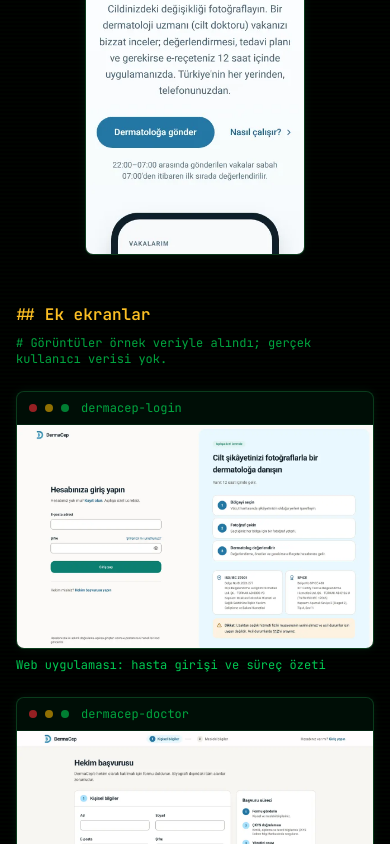
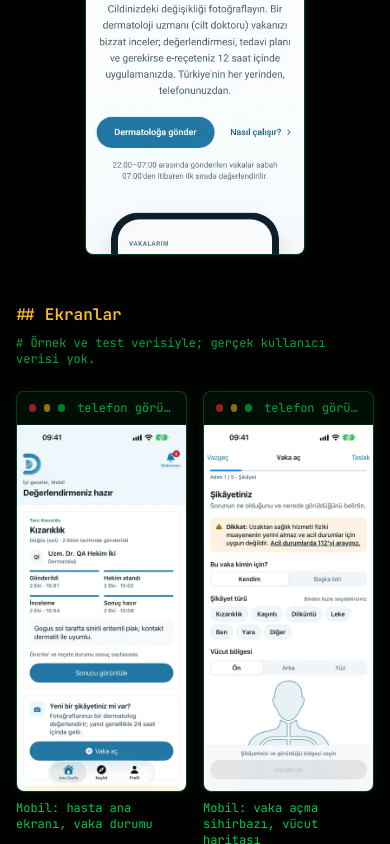
Before and after one commit to aburakt/aburakt.com, an Astro site in the folder apps/web/: page /portfolio/dermacep in a window 390 px wide. Shown: the part 1156-2000 px from the top of the page. Built offline with nearby package versions, Linux system fonts and the light colour scheme; Astro itself is replaced by a stand-in of ours.

Commit message:
feat(web): DermaCep mobile and web app screens, Screens heading, current product facts
Mobile screens are the App Store screenshots from the mobile repo (test account).
Web screens come from the app build with sample data. Video calls and free
messaging were removed from the product, so the text no longer lists them.

Co-Authored-By: Claude Opus 5.5 <noreply@anthropic.com>
Claude-Session: https://claude.ai/code/session_01L6JVrAG7mRKwzbHZPm4Fuo

```diff
--- a/apps/web/src/components/astro/portfolio/ProjectDetail.astro
+++ b/apps/web/src/components/astro/portfolio/ProjectDetail.astro
@@ -15,6 +15,8 @@ const t = p[locale];
 const { prev, next } = neighbours(p.slug);
 const hasMobile = p.mobile !== false;
 const label = p.url ? p.url.replace(/^https:\/\//, "") : `~/${p.slug}`;
+const phones = (p.gallery ?? []).filter((g) => g.phone);
+const wides = (p.gallery ?? []).filter((g) => !g.phone);
 ---
 
 <Container class="mt-16 sm:mt-24">
@@ -75,14 +77,26 @@ const label = p.url ? p.url.replace(/^https:\/\//, "") : `~/${p.slug}`;
       <section aria-labelledby="screens" class="mt-12">
         <h2 id="screens" class="text-base font-semibold text-amber-400">## {ui.gallery}</h2>
         <p class="mt-2 text-xs text-green-600"># {ui.galleryNote}</p>
-        <ul class="mt-6 grid grid-cols-1 gap-6 md:grid-cols-2" role="list">
-          {p.gallery.map((g) => (
-            <li>
-              <Shot src={`/images/portfolio/${g.image}.webp`} alt={`${p.name}: ${g[locale]}`} label={g.image} width={1200} height={750} />
-              <p class="mt-2 text-xs text-green-500">{g[locale]}</p>
-            </li>
-          ))}
-        </ul>
+        {phones.length > 0 && (
+          <ul class="mt-6 grid grid-cols-2 gap-4 sm:grid-cols-3 lg:grid-cols-4" role="list">
+            {phones.map((g) => (
+              <li>
+                <Shot src={`/images/portfolio/${g.image}.webp`} alt={`${p.name}: ${g[locale]}`} label={ui.mobile} width={390} height={844} />
+                <p class="mt-2 text-xs text-green-500">{g[locale]}</p>
+              </li>
+            ))}
+          </ul>
+        )}
+        {wides.length > 0 && (
+          <ul class="mt-6 grid grid-cols-1 gap-6 md:grid-cols-2" role="list">
+            {wides.map((g) => (
+              <li>
+                <Shot src={`/images/portfolio/${g.image}.webp`} alt={`${p.name}: ${g[locale]}`} label={label} width={1200} height={750} />
+                <p class="mt-2 text-xs text-green-500">{g[locale]}</p>
+              </li>
+            ))}
+          </ul>
+        )}
       </section>
     )
   }
--- a/apps/web/src/data/portfolio.ts
+++ b/apps/web/src/data/portfolio.ts
@@ -30,7 +30,8 @@ export interface Project {
   /** false: no phone screenshot. */
   mobile?: boolean;
   /** Extra screens for wide-scope projects (desktop WebP base names + captions). Sample data only, no real user data. */
-  gallery?: { image: string; tr: string; en: string }[];
+  /** Extra screens; `phone` ones are portrait phone screenshots (390x844). */
+  gallery?: { image: string; phone?: boolean; tr: string; en: string }[];
   tr: ProjectText;
   en: ProjectText;
 }
@@ -628,20 +629,47 @@ const ALL: Project[] = [
       "PostgreSQL",
       "tRPC",
       "Supabase",
-      "Jitsi",
       "Astro",
     ],
     image: "dermacep",
     gallery: [
       {
-        image: "dermacep-login",
-        tr: "Web uygulaması: hasta girişi ve süreç özeti",
-        en: "Web app: patient sign-in and process overview",
+        image: "dermacep-app-home",
+        phone: true,
+        tr: "Mobil: hasta ana ekranı, vaka durumu",
+        en: "Mobile: patient home with case status",
       },
       {
-        image: "dermacep-doctor",
-        tr: "Hekim başvurusu: ÇKYS doğrulaması ve yönetici onayı",
-        en: "Physician application: ÇKYS registry check and admin approval",
+        image: "dermacep-app-new-case",
+        phone: true,
+        tr: "Mobil: vaka açma sihirbazı, vücut haritası",
+        en: "Mobile: case wizard with body map",
+      },
+      {
+        image: "dermacep-app-profile",
+        phone: true,
+        tr: "Mobil: profil, sağlık bilgileri ve tercihler",
+        en: "Mobile: profile, health details and preferences",
+      },
+      {
+        image: "dermacep-web-patient",
+        tr: "Web: hastanın vaka özeti ve süreç adımları",
+        en: "Web: patient case summary and progress steps",
+      },
+      {
+        image: "dermacep-web-new-case",
+        tr: "Web: şikâyet ve bölge seçimi",
+        en: "Web: complaint and body area selection",
+      },
+      {
+        image: "dermacep-web-doctor",
+        tr: "Web: hekim masası, havuz ve aksiyon bekleyen vakalar",
+        en: "Web: physician desk with case pool and pending actions",
+      },
+      {
+        image: "dermacep-web-reports",
+        tr: "Web: hekim raporları, haftalık efor ve medyan süreler",
+        en: "Web: physician reports, weekly effort and median times",
       },
     ],
     tr: {
@@ -652,7 +680,7 @@ const ALL: Project[] = [
       build: [
         "Tek kod tabanından iOS ve Android (Expo, React Native) ve React web istemcisi.",
         "Fastify, Prisma ve PostgreSQL üzerinde tRPC ile uçtan uca tip güvenli back-end.",
-        "Jitsi ile görüntülü görüşme, fotoğraf yükleme, Supabase ile gerçek zamanlı mesajlaşma, Face ID ve Touch ID, ödeme ve randevu.",
+        "Bölgeye göre fotoğraf adımları, sunucuda fotoğraf kalite kontrolü, hekimin yapılandırılmış ek bilgi talepleri, vardiya ve kapasiteye göre otomatik vaka ataması.",
         "ICD-10 kodlu değerlendirme ve e-reçete desteği; KVKK uyumlu denetim kaydı.",
         "Uyum paketini (USBS, KVKK) hazırladım; Sağlık Bakanlığı onayı alındı, ISO/IEC 27001 ve SPICE (ISO/IEC 15504) Seviye 2 denetimleri geçildi.",
         "Tanıtım sitesi Astro ile, içerik Payload CMS’ten.",
@@ -660,7 +688,7 @@ const ALL: Project[] = [
       features: [
         "Vücut haritasında bölge seçimi ve fotoğrafla vaka oluşturma",
         "Hekim başvurusu: ÇKYS hekim kaydı doğrulaması ve yönetici onayı",
-        "Görüntülü görüşme ve mesajlaşma",
+        "Hekim masası: vaka havuzu, vardiya ve haftalık efor raporu",
         "e-Reçete ve tedavi takibi",
       ],
     },
@@ -672,7 +700,7 @@ const ALL: Project[] = [
       build: [
         "iOS and Android from one codebase (Expo, React Native) plus a React web client.",
         "End-to-end type-safe back-end with tRPC on Fastify, Prisma and PostgreSQL.",
-        "Jitsi video calls, photo uploads, real-time messaging with Supabase, Face ID and Touch ID, payments and scheduling.",
+        "Photo steps per body area, server-side photo quality checks, structured information requests from physicians, automatic case assignment by shift and capacity.",
         "ICD-10 coded assessments and e-prescription support; KVKK compliant audit logging.",
         "Prepared the compliance package (USBS, KVKK); the platform received Ministry of Health approval and passed ISO/IEC 27001 and SPICE (ISO/IEC 15504) Level 2 audits.",
         "Marketing site built with Astro, content from Payload CMS.",
@@ -680,7 +708,7 @@ const ALL: Project[] = [
       features: [
         "Pick areas on a body map and open a case with photos",
         "Physician application with ÇKYS registry check and admin approval",
-        "Video calls and messaging",
+        "Physician desk: case pool, shifts and weekly effort report",
         "e-Prescriptions and treatment tracking",
       ],
     },
--- a/apps/web/src/lib/portfolio.ts
+++ b/apps/web/src/lib/portfolio.ts
@@ -24,8 +24,8 @@ export const UI = {
     platformLink: "Platformun detayları",
     desktop: "masaüstü görünümü",
     mobile: "telefon görünümü",
-    gallery: "Ek ekranlar",
-    galleryNote: "Görüntüler örnek veriyle alındı; gerçek kullanıcı verisi yok.",
+    gallery: "Ekranlar",
+    galleryNote: "Örnek ve test verisiyle; gerçek kullanıcı verisi yok.",
     prev: "Önceki",
     next: "Sonraki",
     back: "Bütün projeler",
@@ -53,8 +53,8 @@ export const UI = {
     platformLink: "Platform details",
     desktop: "desktop view",
     mobile: "phone view",
-    gallery: "More screens",
-    galleryNote: "Screens were captured with sample data; no real user data.",
+    gallery: "Screens",
+    galleryNote: "Sample and test data only; no real user data.",
     prev: "Previous",
     next: "Next",
     back: "All projects",
```
Also changed, not shown: apps/web/public/images/portfolio/dermacep-app-home.webp (added), apps/web/public/images/portfolio/dermacep-app-new-case.webp (added), apps/web/public/images/portfolio/dermacep-app-profile.webp (added), apps/web/public/images/portfolio/dermacep-doctor.webp (deleted), apps/web/public/images/portfolio/dermacep-login.webp (deleted), apps/web/public/images/portfolio/dermacep-web-doctor.webp (added), apps/web/public/images/portfolio/dermacep-web-new-case.webp (added), apps/web/public/images/portfolio/dermacep-web-patient.webp (added), apps/web/public/images/portfolio/dermacep-web-reports.webp (added).
